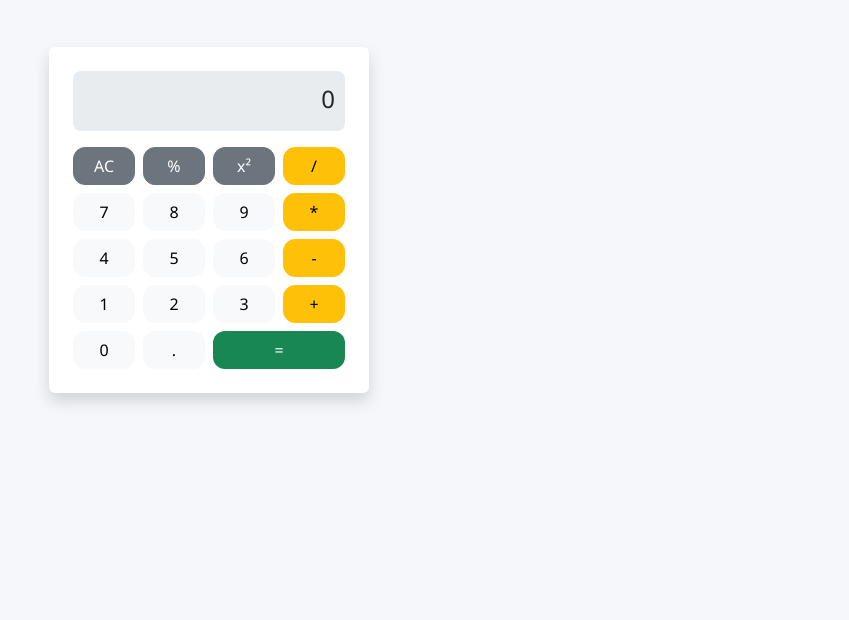
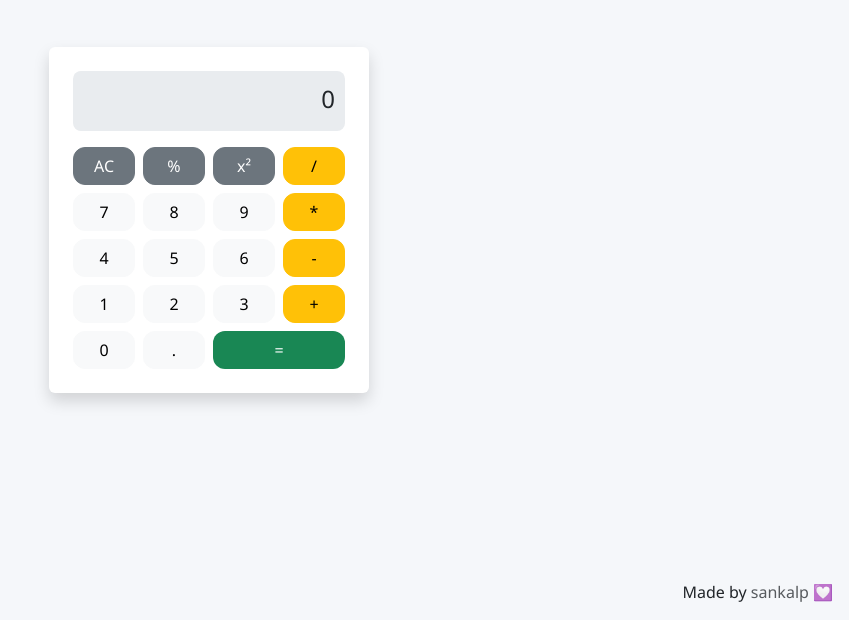
Before and after one commit to sanxalp/calc-pmd, a plain HTML site: page index.html in a window 1280 px wide. Shown: the part 180-800 px from the top of the page, without its empty margins (431-1280 px from the left). Drawn offline with nearby package versions, Linux system fonts and the light colour scheme.

Commit message:
added profile link

```diff
--- a/index.html
+++ b/index.html
@@ -66,6 +66,16 @@
           </button>
         </div>
       </div>
+      <div class="position-fixed bottom-0 end-0 p-3">
+        Made by
+        <a
+          href="https://github.com/sanxalp/calc-pmd"
+          class="text-decoration-none text-muted hover-underline"
+          target="_blank"
+        >
+          sankalp 💟
+        </a>
+      </div>
     </div>
 
     <script src="script.js"></script>
--- a/style.css
+++ b/style.css
@@ -74,3 +74,9 @@ button:hover {
 .btn-success.col-span-2 {
   grid-column: span 2;
 }
+
+.hover-underline:hover {
+  text-decoration: underline !important;
+  color: #0d6efd !important; /* Bootstrap primary color */
+  transition: all 0.3s ease;
+}
```
